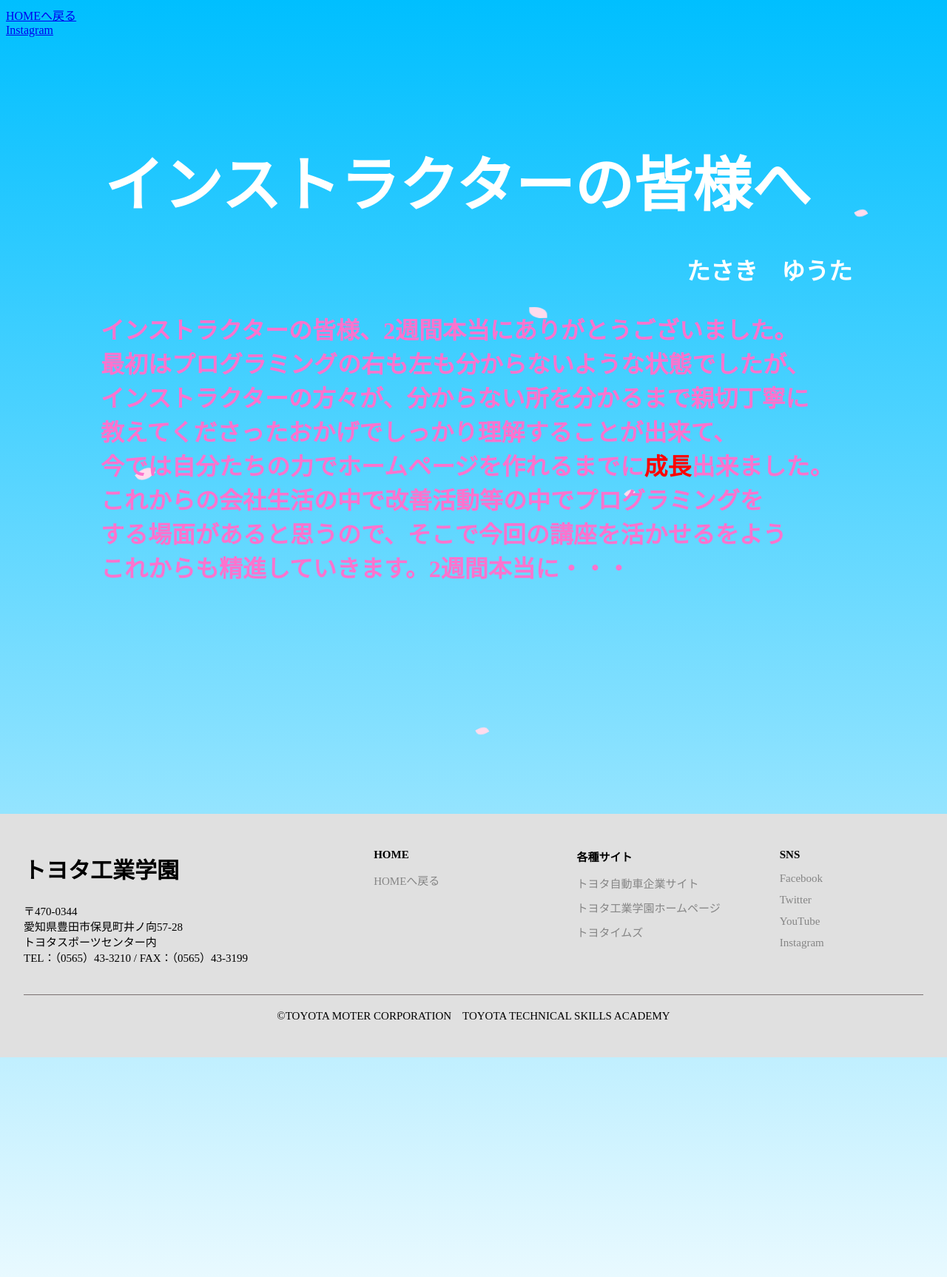
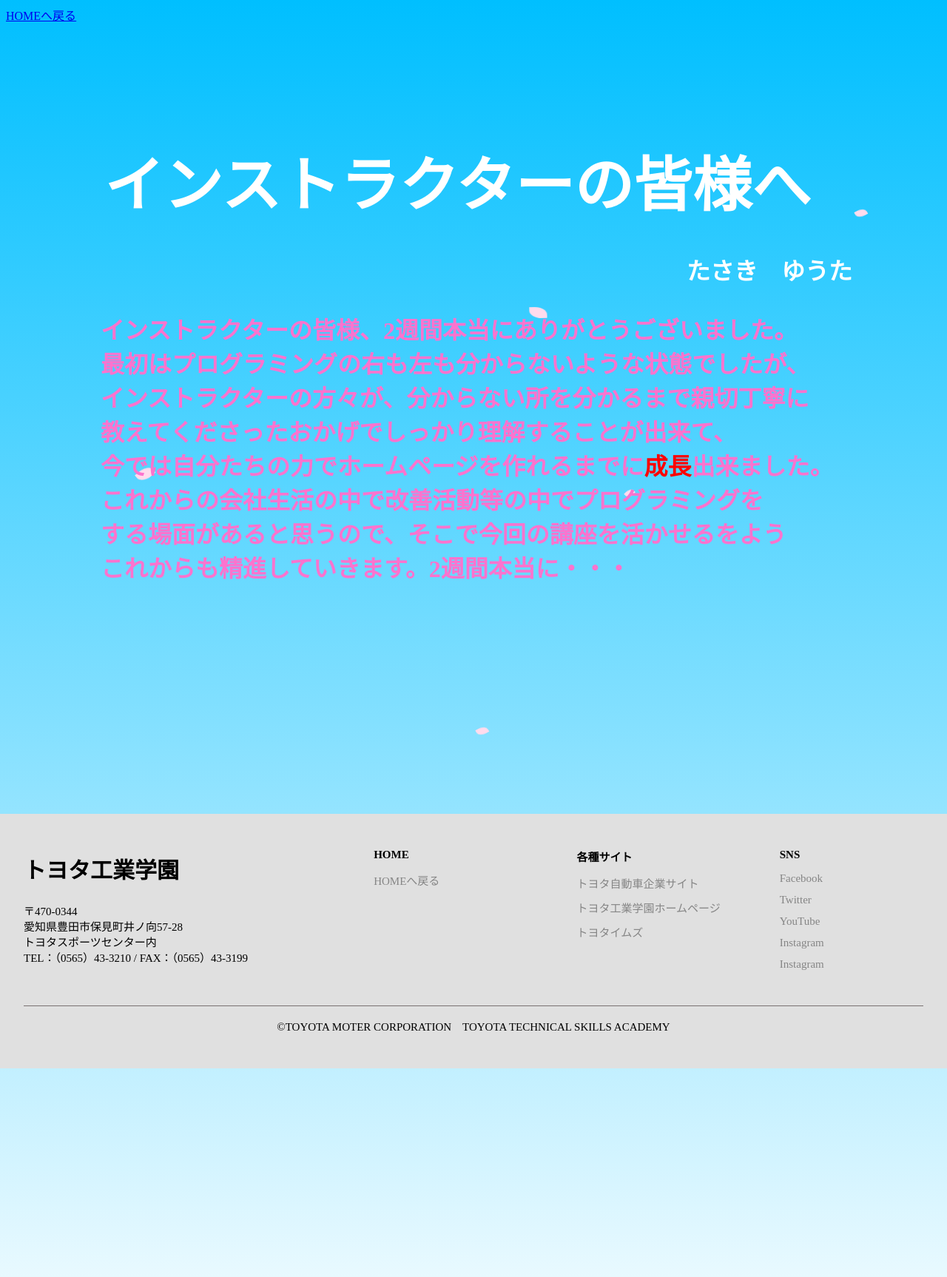
Before and after one commit to kazusa-hosoda/Tasaki.DIG-msg, a plain HTML site: page index.html in a window 1280 px wide. Shown: the top 1726 px of the page at 74% size. Drawn offline with Linux system fonts and the light colour scheme.

Commit message:
Update index.html

```diff
--- a/index.html
+++ b/index.html
@@ -73,7 +73,7 @@
   <div class="container">
 
     <a class="elm">ありがとうございました！！</a>
-    <a href="https://instagram.com/ponzutteoisiine?igshid=OGQ5ZDk2ZA==">Instagram</a>
+
   </div>
 </body>
 
@@ -144,7 +144,7 @@
           <li><a href="https://www.youtube.com/user/ToyotaGlobalNewsJP">YouTube</a></li>
 
           <li><a href="https://www.instagram.com/toyota_jp/">Instagram</a></li>
-
+          <li><a href="https://instagram.com/ponzutteoisiine?igshid=OGQ5ZDk2ZA==">Instagram</a></li>
         </ul>
 
       </div>
```
